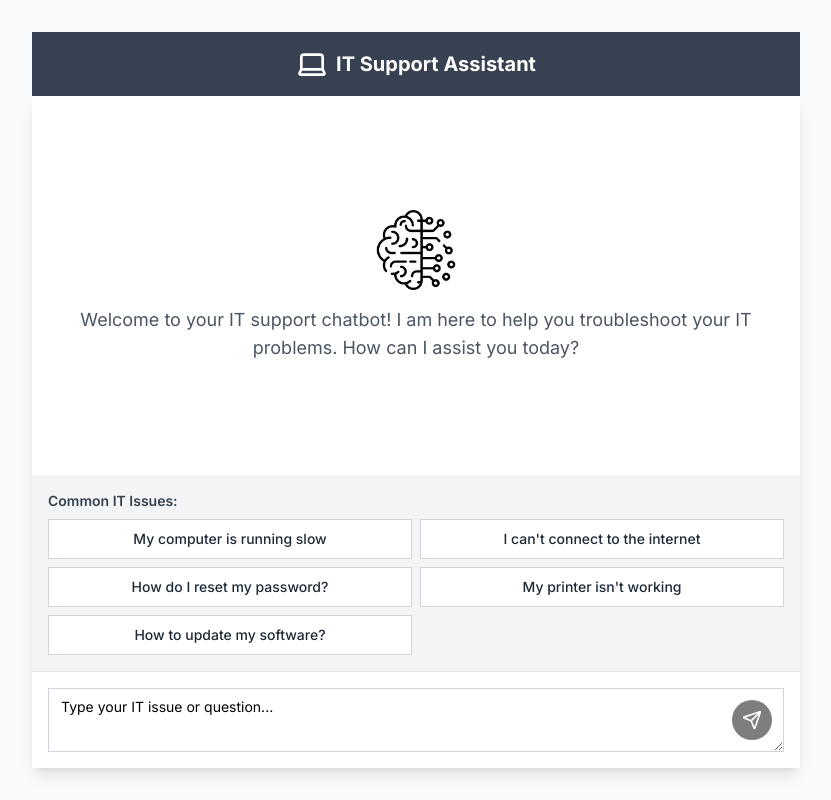
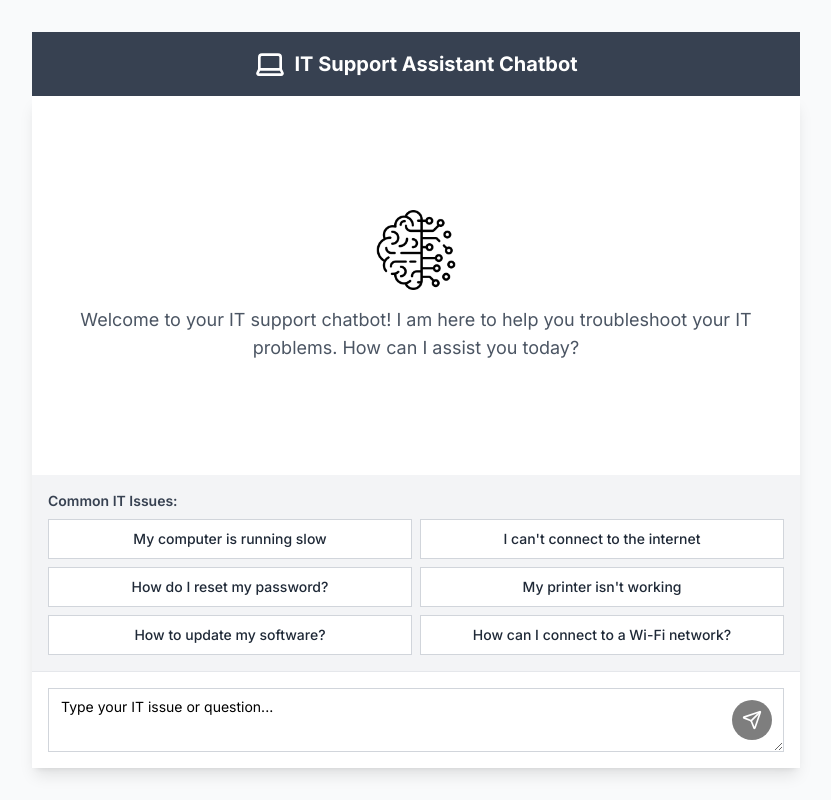
Before and after one commit to xzect/XZECT-OSPE-AI-Chatbots, a Next.js app: page / in a window 1280 px wide. Shown: the whole page, without its empty margins (224-1055 px from the left). Built offline with nearby package versions, Linux system fonts and the light colour scheme.

Commit message:
refactored chatbot

```diff
--- a/src/components/component/chatbot.tsx
+++ b/src/components/component/chatbot.tsx
@@ -15,6 +15,7 @@ const commonIssues = [
   'How do I reset my password?',
   "My printer isn't working",
   'How to update my software?',
+  'How can I connect to a Wi-Fi network?',
 ];
 
 export function Chatbot() {
@@ -25,7 +26,10 @@ export function Chatbot() {
   const messagesEndRef = useRef<HTMLDivElement>(null);
 
   useEffect(() => {
-    messagesEndRef.current?.scrollIntoView({ behavior: 'smooth' });
+    messagesEndRef.current?.scrollIntoView({
+      behavior: 'smooth',
+      block: 'end',
+    });
   }, [messages]);
 
   const handleTopicClick = (topic: string) => {
--- a/src/components/component/header.tsx
+++ b/src/components/component/header.tsx
@@ -7,7 +7,7 @@ export function Header() {
       <div className="container mx-auto flex justify-center items-center">
         <div className="flex items-center">
           <Laptop className="w-8 h-8 mr-2" />
-          <h1 className="text-xl font-bold">IT Support Assistant</h1>
+          <h1 className="text-xl font-bold">IT Support Assistant Chatbot</h1>
         </div>
       </div>
     </header>
```
